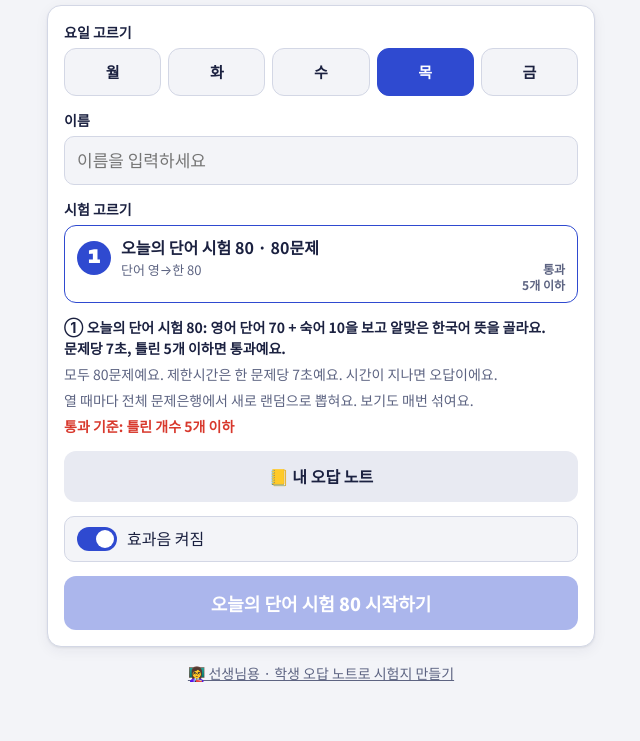
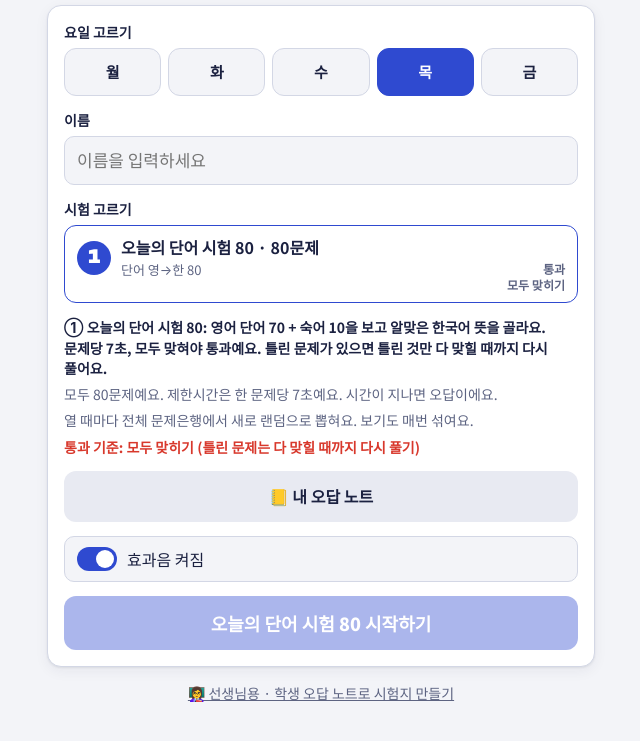
Before and after one commit to pjh113345-prog/ONETOP, a plain HTML site: page g3.html in a window 1280 px wide. Shown: the part 73-814 px from the top of the page, without its empty margins (319-959 px from the left). Drawn offline with Linux system fonts and the light colour scheme.

Commit message:
고3 단어 시험: 모두 맞혀야 통과, 틀린 것만 재시험
Co-Authored-By: Claude Opus 5.5 <noreply@anthropic.com>
Claude-Session: https://claude.ai/code/session_01VA4gGSqSMJ9w3Ck2mcVVin

```diff
--- a/g3.html
+++ b/g3.html
@@ -230,7 +230,7 @@ const TESTS_VOC1 = [
 ];
 /* 11/19 준호: 고3 월~금 단어 시험 (하루 80, 영→한, 틀린 5개 이하 통과) */
 const TESTS_G3D = [
-  {id:"d80",name:"오늘의 단어 시험 80",pass:5,parts:[["ek",80]],how:"영어 단어 70 + 숙어 10을 보고 알맞은 한국어 뜻을 골라요. 문제당 7초, 틀린 5개 이하면 통과예요."},
+  {id:"d80",name:"오늘의 단어 시험 80",pass:0,parts:[["ek",80]],how:"영어 단어 70 + 숙어 10을 보고 알맞은 한국어 뜻을 골라요. 문제당 7초, 모두 맞혀야 통과예요. 틀린 문제가 있으면 틀린 것만 다 맞힐 때까지 다시 풀어요."},
   TESTS_STD[TESTS_STD.length-1]
 ];
 const testsFor = m=>m.tests==="g3d"?TESTS_G3D:m.tests==="voc1"?TESTS_VOC1:m.tests==="voc2"?TESTS_VOC2:m.tests==="voc"?TESTS_VOC:m.tests==="pen"?TESTS_PEN:TESTS_STD;
@@ -284,12 +284,12 @@ function renderStart(){
     <div><span class="lbl" id="bl">요일 고르기</span><div class="books" role="radiogroup" aria-labelledby="bl">${Object.keys(ALL).map(k=>`<button type="button" class="book" role="radio" data-b="${k}" aria-checked="${k===BOOK}">${esc(ALL[k].meta.short)}</button>`).join("")}</div></div>
     <div><label class="lbl" for="nm">이름</label><input class="txt" id="nm" autocomplete="name" maxlength="20" placeholder="이름을 입력하세요" value="${esc(name)}"></div>
     <div><span class="lbl" id="tl">시험 고르기</span>
-    <div class="tests" role="radiogroup" aria-labelledby="tl">${TESTS.filter(x=>!x.hidden).map((x,i)=>`<button type="button" class="test${x.pen?" pen":""}" role="radio" id="t-${x.id}" data-id="${x.id}" aria-checked="${x.id===pick}"><span class="num">${i+1}</span><b>${x.name} · ${total(x)}문제</b><small>${partTxt(x)}</small><span class="meta">통과<br>${passMax(x)}개 이하</span></button>`).join("")}</div></div>
+    <div class="tests" role="radiogroup" aria-labelledby="tl">${TESTS.filter(x=>!x.hidden).map((x,i)=>`<button type="button" class="test${x.pen?" pen":""}" role="radio" id="t-${x.id}" data-id="${x.id}" aria-checked="${x.id===pick}"><span class="num">${i+1}</span><b>${x.name} · ${total(x)}문제</b><small>${partTxt(x)}</small><span class="meta">통과<br>${passMax(x)?passMax(x)+"개 이하":"모두 맞히기"}</span></button>`).join("")}</div></div>
     <ul class="rules">
       <li><b>${NUMS[TESTS.indexOf(t)]} ${t.name}: ${t.how}</b></li>
       <li>모두 ${n}문제예요. 제한시간은 ${t.parts.some(([s])=>s!=="ek"&&s!=="ke"&&s!=="sac")?"단어 7초, 어휘 빈칸 15초, 문법 빈칸 20초, 순서배열 50초":"한 문제당 7초"}예요. 시간이 지나면 오답이에요.</li>
       <li>열 때마다 전체 문제은행에서 새로 랜덤으로 뽑혀요. 보기도 매번 섞여요.</li>
-      <li class="passrule"><b>통과 기준: 틀린 개수 ${passMax(t)}개 이하</b></li>
+      <li class="passrule"><b>통과 기준: ${passMax(t)?`틀린 개수 ${passMax(t)}개 이하`:"모두 맞히기 (틀린 문제는 다 맞힐 때까지 다시 풀기)"}</b></li>
     </ul>
     <button type="button" class="btn ghost" id="note">📒 내 오답 노트${name.trim()?` (${Object.keys(noteLoad(name)).length}개)`:""}</button>
     <button type="button" class="toggle" id="snd" aria-pressed="${soundOn}"><span class="sw"></span><span>효과음 ${soundOn?"켜짐":"꺼짐"}</span></button>
```
